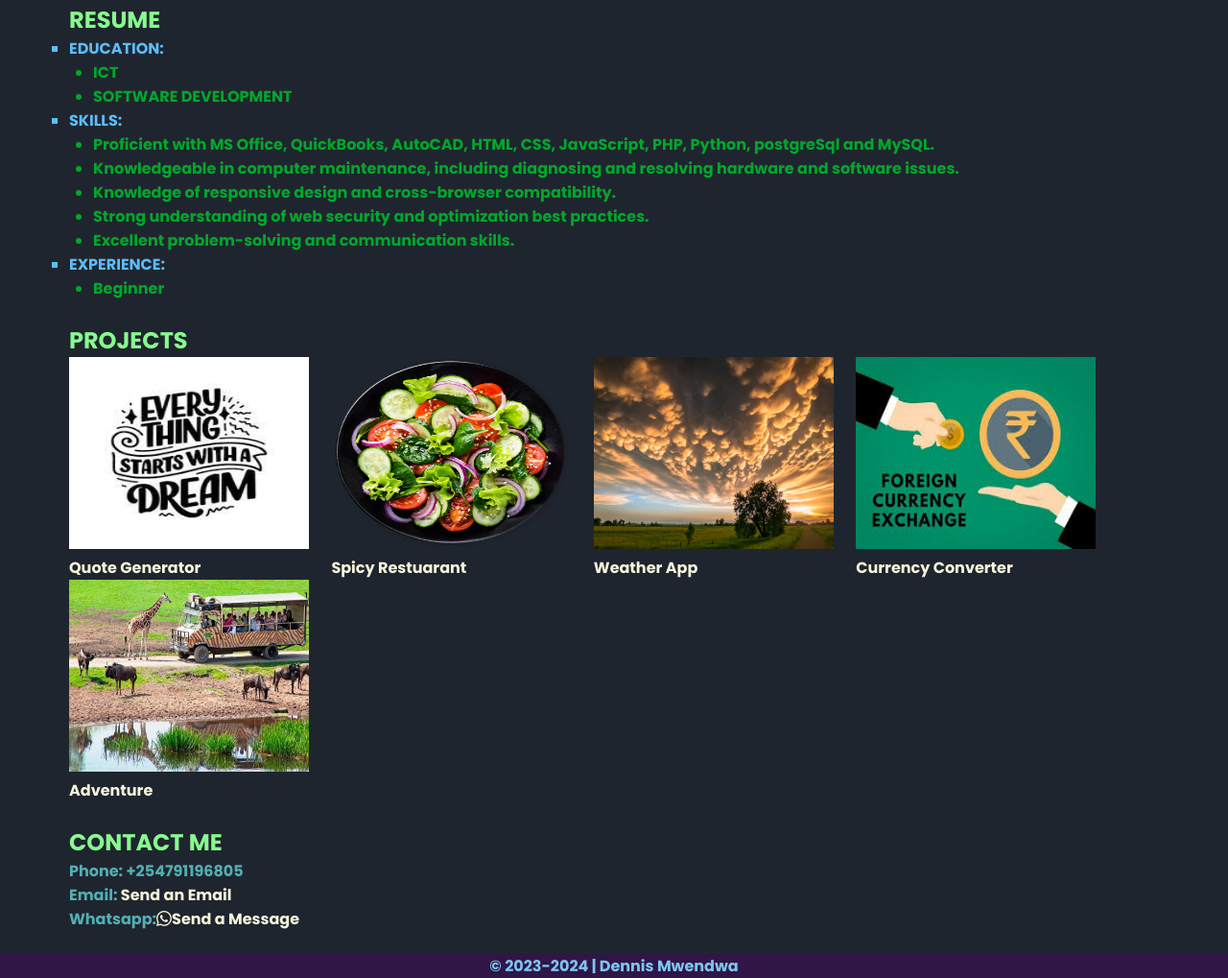
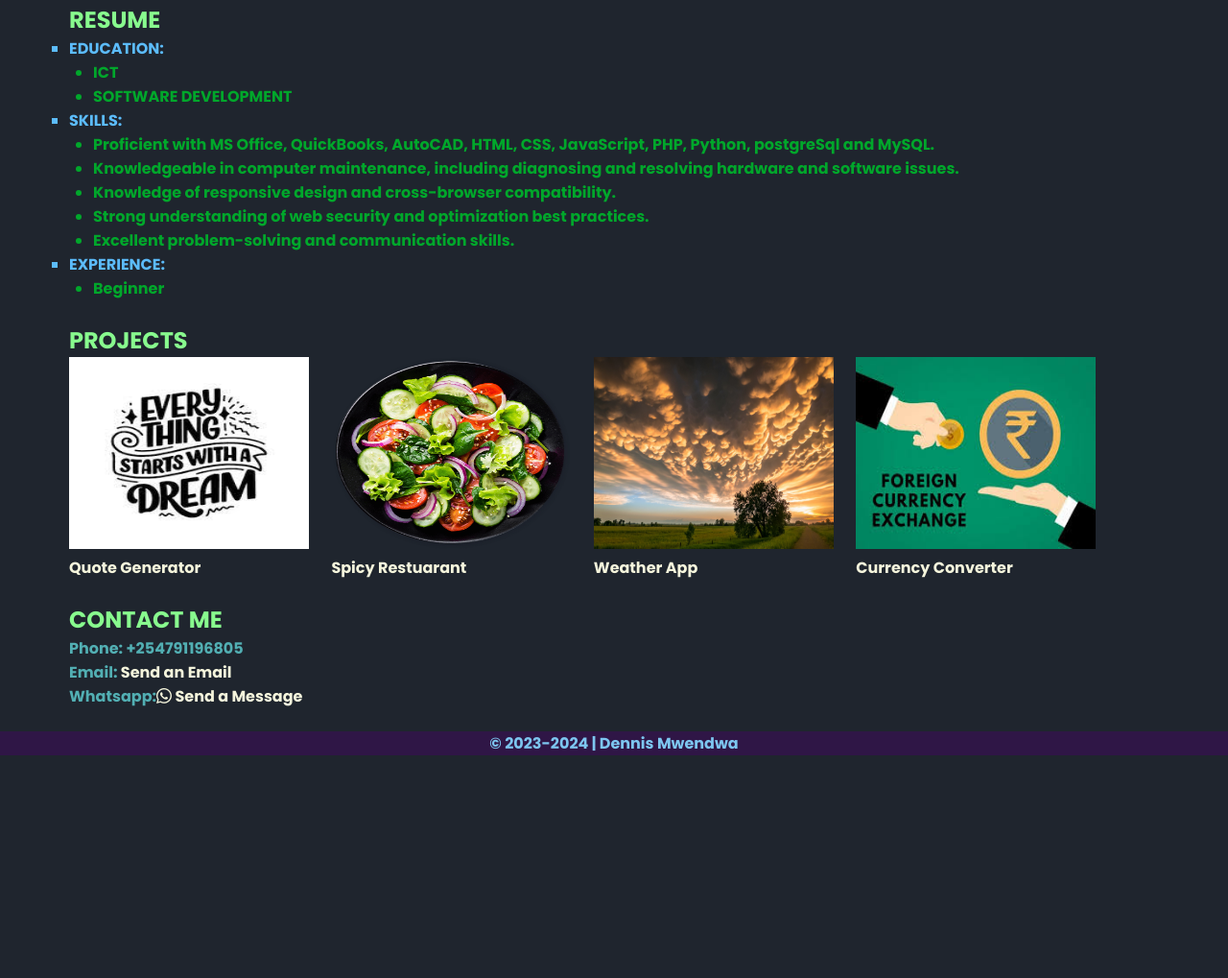
Before and after one commit to Mwendwa6/Mwendwa6.github.io, a plain HTML site: page index.html in a window 1280 px wide. Shown: the part 1223-2242 px from the top of the page at 96% size. After the commit the page ends 2010 px from the top, so only its background shows below. Drawn offline with nearby package versions, Linux system fonts and the light colour scheme.

Commit message:
Update index.html

```diff
--- a/index.html
+++ b/index.html
@@ -198,20 +198,14 @@
            <p class="hover-text"><a href="https://skynet-ke.000webhostapp.com/Currency converter/">Click to View</a></p>
             </div>
           </div></li>
-              <li><div class="card">
-            <div class="image-container">
-           <a href="https://glb-adventures.netlify.app/"><img src="wild1.jpg">Adventure</a>
-           <p class="hover-text"><a href="https://glb-adventures.netlify.app/">Click to View</a></p>
-            </div>
-          </div></li>
         </ul>
       </section>
 
       <section id="contact">
         <h2>CONTACT ME</h2>
-      <p><strong>Phone:</strong> +254791196805<br>
-      <strong>Email:</strong> <a href="mailto:mwendwadennis477@gmail.com" style="color: beige;">Send an Email</a><br>
-      <strong>Whatsapp:</strong><a href="https://wa.me/+254791196805"><i class="bi bi-whatsapp"></i>Send a Message</a></p>
+      <p><strong>Phone:</strong>  +254791196805<br>
+      <strong>Email:</strong> <a href="mailto:mwendwadennis477@gmail.com" style="color: beige;">  Send an Email</a><br>
+      <strong>Whatsapp:</strong><a href="https://wa.me/+254791196805"><i class="bi bi-whatsapp"></i>  Send a Message</a></p>
       </section>
 
 </body>
```
